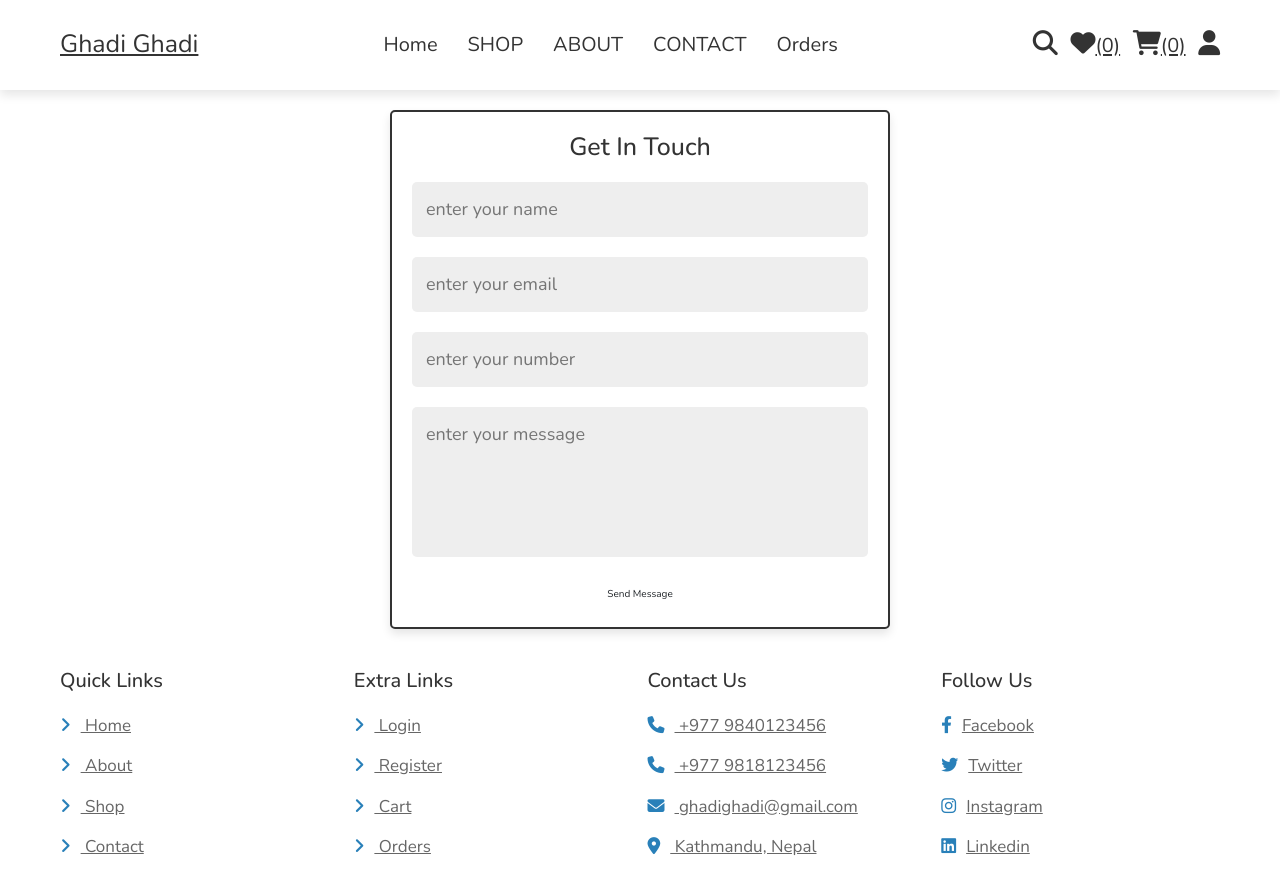
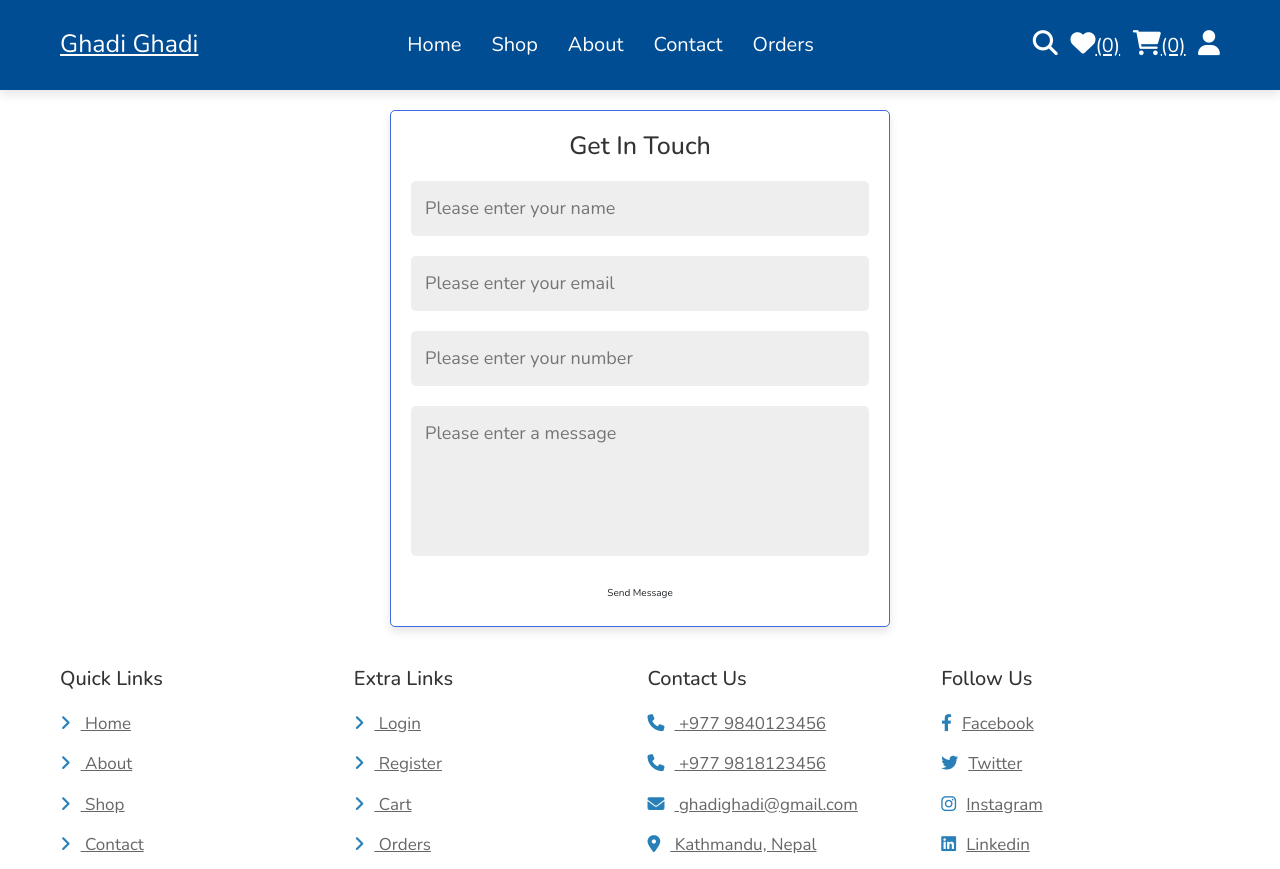
Before and after one commit to saugatdwd/Ghadi-Ghadi, a PHP site: page /contact.php in a window 1280 px wide. Shown: the top 869 px of the page. Run offline with PHP 8.4, Linux system fonts and the light colour scheme; data that the repository does not hold is empty; some libraries are stand-ins or nearby versions.

Commit message:
Colors changed

```diff
--- a/components/user_header.php
+++ b/components/user_header.php
@@ -28,13 +28,13 @@
               <a class="nav-link active" href="home.php">Home</a>
             </li>
             <li class="nav-item">
-              <a class="nav-link" href="shop.php">SHOP</a>
+              <a class="nav-link" href="shop.php">Shop</a>
             </li>
             <li class="nav-item">
-              <a class="nav-link" href="about.php">ABOUT</a>
+              <a class="nav-link" href="about.php">About</a>
             </li>
             <li class="nav-item">
-              <a class="nav-link" href="contact.php">CONTACT</a>
+              <a class="nav-link" href="contact.php">Contact</a>
             </li>
             <li class="nav-item">
               <a class="nav-link" href="orders.php">Orders</a>
--- a/contact.php
+++ b/contact.php
@@ -65,11 +65,12 @@ if(isset($_POST['send'])){
 
    <form action="" method="post">
       <h3>get in touch</h3>
-      <input type="text" name="name" placeholder="enter your name" required maxlength="20" class="box">
-      <input type="email" name="email" placeholder="enter your email" required maxlength="50" class="box">
-      <input type="number" name="number" min="0" max="9999999999" placeholder="enter your number" required onkeypress="if(this.value.length == 10) return false;" class="box">
-      <textarea name="msg" class="box" placeholder="enter your message" cols="30" rows="10"></textarea>
-      <input type="submit" value="send message" name="send" class="btn">
+      <input type="text" name="name" placeholder="Please enter your name" required maxlength="20" class="box">
+      <input type="email" name="email" placeholder="Please enter your email" required maxlength="50" class="box">
+      <input type="number" name="number" min="0" max="9999999999" placeholder="Please enter your number" required onkeypress="if(this.value.length == 10) return false;" class="box">
+      <textarea name="msg" class="box" placeholder="Please enter a message" cols="30" rows="10"></textarea>
+      <!-- <input type="submit" value="send message" name="send" class="btn"> -->
+      <button class="btn" type="submit">Send Message</button>
    </form>
 
 </section>
--- a/css/style.css
+++ b/css/style.css
@@ -35,7 +35,8 @@
 }
 
 ::-webkit-scrollbar-thumb{
-   background-color: var(--main-color);
+   /* background-color: var(--main-color); */
+   background-color: #646f77;
 }
 
 html{
@@ -155,7 +156,10 @@ section{
 .header{
    position: sticky;
    top:0; left:0; right:0;
-   background-color: var(--white);
+   /* background-color: var(--white); */
+   /* background-color:#2980b9; */
+   background-color: rgb(1,77,147);
+   color: var(--white);
    box-shadow: var(--box-shadow);
    z-index: 1000;
 }
@@ -169,7 +173,7 @@ section{
 
 .header .flex .logo{
    font-size: 2.5rem;
-   color:var(--black);
+   color: var(--white);
 }
 
 .header .flex .logo span{
@@ -179,7 +183,9 @@ section{
 .header .flex .navbar a{
    margin:0 1rem;
    font-size: 2rem;
-   color:var(--black);
+   /* color:var(--black); */
+   color: var(--white);
+
 }
 
 .header .flex .navbar a:hover{
@@ -192,7 +198,8 @@ section{
    margin-left: 1rem;
    font-size: 2.5rem;
    cursor: pointer;
-   color:var(--black);
+   /* color:var(--black); */
+   color: var(--white);
 }
 
 .header .flex .icons > *:hover{
@@ -714,9 +721,12 @@ section{
    background-color: var(--white);
    box-shadow: var(--box-shadow);
    border-radius: .5rem;
-   border:var(--border);
+   /* border:var(--border); */
+   /* border:1px solid rgb(190, 190, 190); */
+   border: 1px solid royalblue;
    max-width: 50rem;
    margin:0 auto;
+
 }
 
 .contact form h3{
@@ -725,6 +735,7 @@ section{
    font-size: 2.5rem;
    color:var(--black);
 }
+
 
 .contact form .box{
    margin:1rem 0;
```
Also changed, not shown: admin/admin_login.php (+4 -3 lines), css/admin_style.css (+13 -2 lines).
